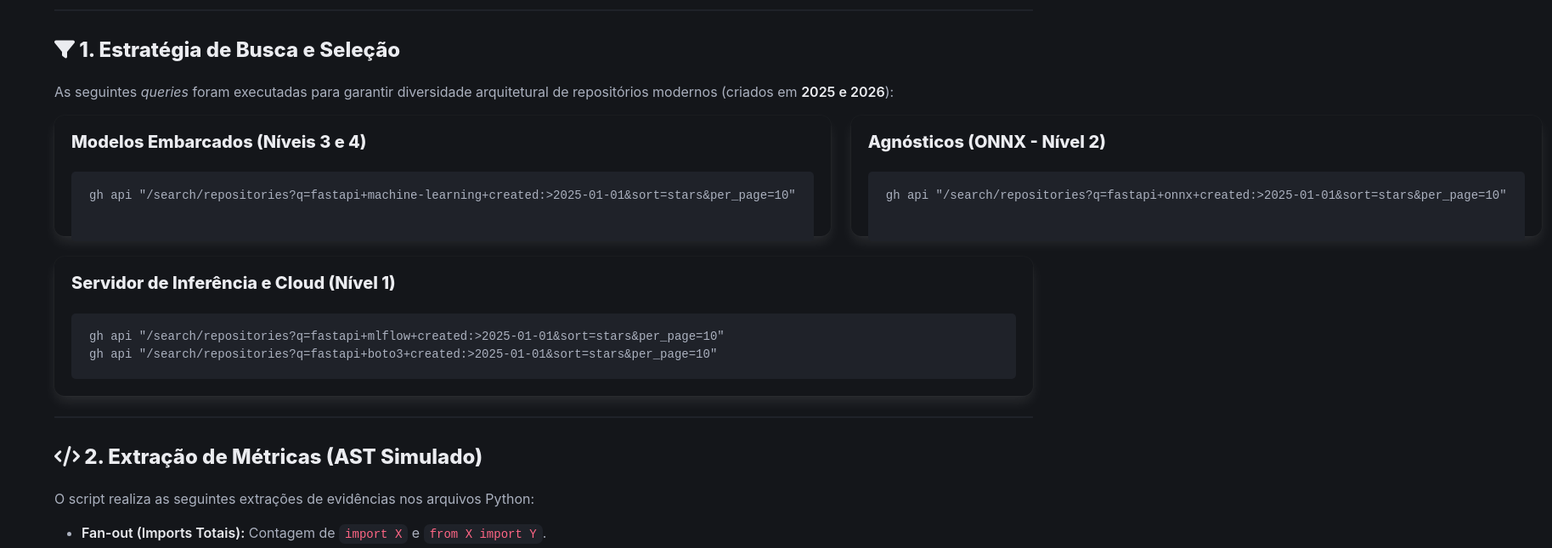
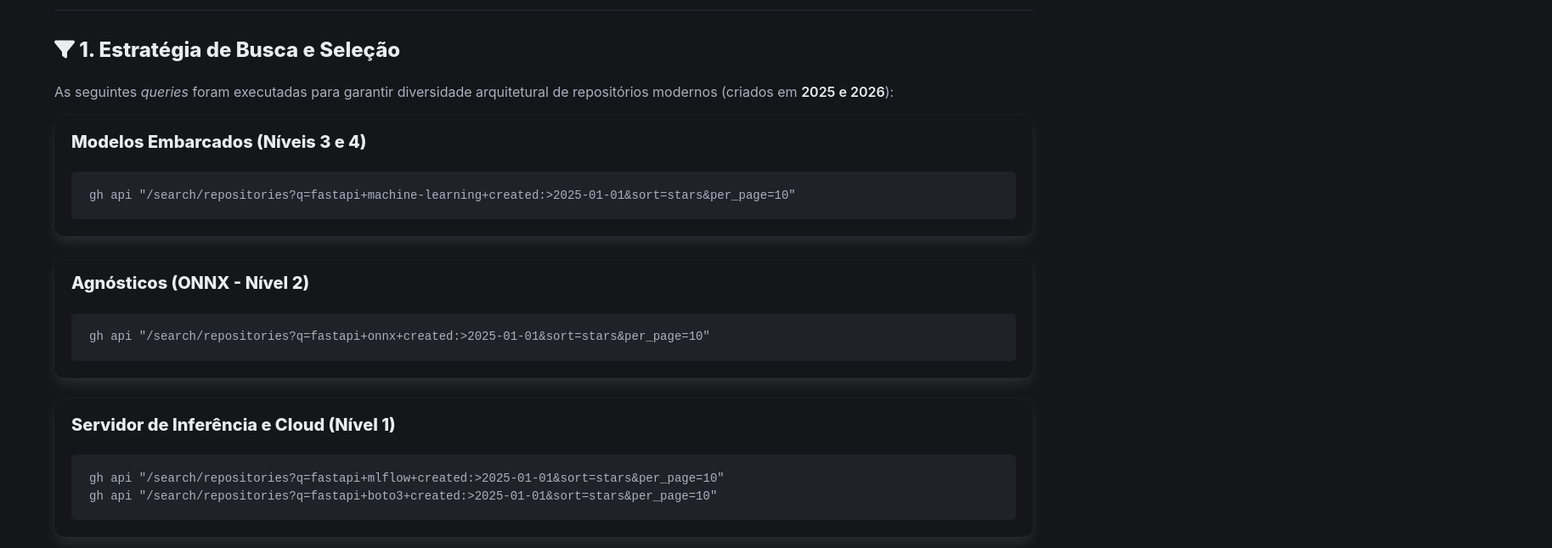
Before and after one commit to G45P4R82/IC, a plain HTML site: page index.html in a window 1280 px wide. Shown: the part 600-1245 px from the top of the page at 85% size, 1827 px wide, since content can reach past the window. Drawn offline with nearby package versions, Linux system fonts and the light colour scheme.

Commit message:
style: stack architecture boxes vertically instead of side-by-side

```diff
--- a/index.html
+++ b/index.html
@@ -40,20 +40,16 @@
                 <h3 class="title is-4"><i class="fas fa-filter"></i> 1. Estratégia de Busca e Seleção</h3>
                 <p>As seguintes <em>queries</em> foram executadas para garantir diversidade arquitetural de repositórios modernos (criados em <strong>2025 e 2026</strong>):</p>
 
-                <div class="columns is-desktop">
-                    <div class="column">
-                        <div class="box is-fullheight" style="height: 100%;">
-                            <h4 class="title is-5">Modelos Embarcados (Níveis 3 e 4)</h4>
-                            <pre class="code-block" style="height: 80%;"><code>gh api "/search/repositories?q=fastapi+machine-learning+created:>2025-01-01&sort=stars&per_page=10"</code></pre>
-                        </div>
-                    </div>
-                    <div class="column">
-                        <div class="box is-fullheight" style="height: 100%;">
-                            <h4 class="title is-5">Agnósticos (ONNX - Nível 2)</h4>
-                            <pre class="code-block" style="height: 80%;"><code>gh api "/search/repositories?q=fastapi+onnx+created:>2025-01-01&sort=stars&per_page=10"</code></pre>
-                        </div>
-                    </div>
+                <div class="box">
+                    <h4 class="title is-5">Modelos Embarcados (Níveis 3 e 4)</h4>
+                    <pre class="code-block"><code>gh api "/search/repositories?q=fastapi+machine-learning+created:>2025-01-01&sort=stars&per_page=10"</code></pre>
                 </div>
+
+                <div class="box">
+                    <h4 class="title is-5">Agnósticos (ONNX - Nível 2)</h4>
+                    <pre class="code-block"><code>gh api "/search/repositories?q=fastapi+onnx+created:>2025-01-01&sort=stars&per_page=10"</code></pre>
+                </div>
+
                 <div class="box">
                     <h4 class="title is-5">Servidor de Inferência e Cloud (Nível 1)</h4>
                     <pre class="code-block"><code>gh api "/search/repositories?q=fastapi+mlflow+created:>2025-01-01&sort=stars&per_page=10"
```
